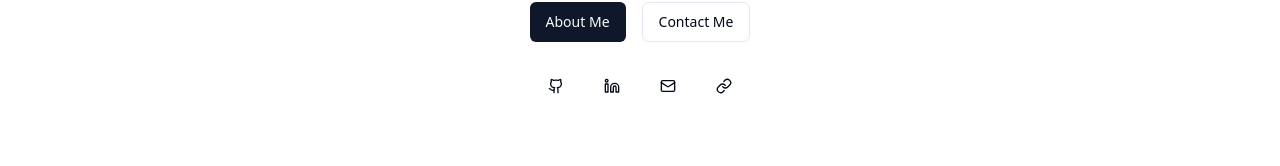
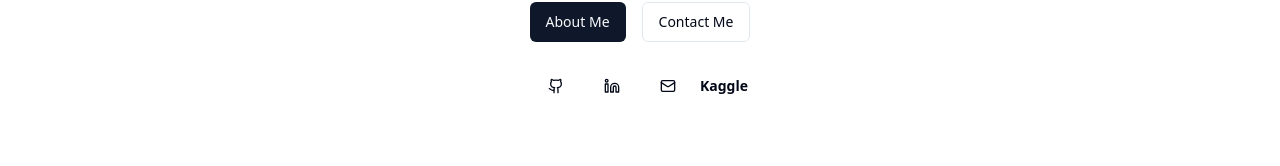
Before and after one commit to michael-haroon/michael-haroon.github.io, a React (Vite) app: page / in a window 1280 px wide. Shown: the part 452-618 px from the top of the page. Built offline with nearby package versions, Linux system fonts and the light colour scheme.

Commit message:
Refactor: Update Kaggle link
Update the Kaggle link to use a "K" icon and improve accessibility.

```diff
--- a/src/components/Hero.tsx
+++ b/src/components/Hero.tsx
@@ -1,7 +1,6 @@
-
 import React from 'react';
 import { Button } from '@/components/ui/button';
-import { Github, Linkedin, Mail, Link } from 'lucide-react';
+import { Github, Linkedin, Mail } from 'lucide-react';
 
 const Hero = () => {
   return (
@@ -39,7 +38,7 @@ const Hero = () => {
           </Button>
           <Button variant="ghost" size="icon" asChild>
             <a href="https://kaggle.com/michaelharoon" target="_blank" rel="noopener noreferrer" aria-label="Kaggle">
-              <Link className="h-6 w-6" />
+              <span className="font-bold text-sm">Kaggle</span>
             </a>
           </Button>
         </div>
```
